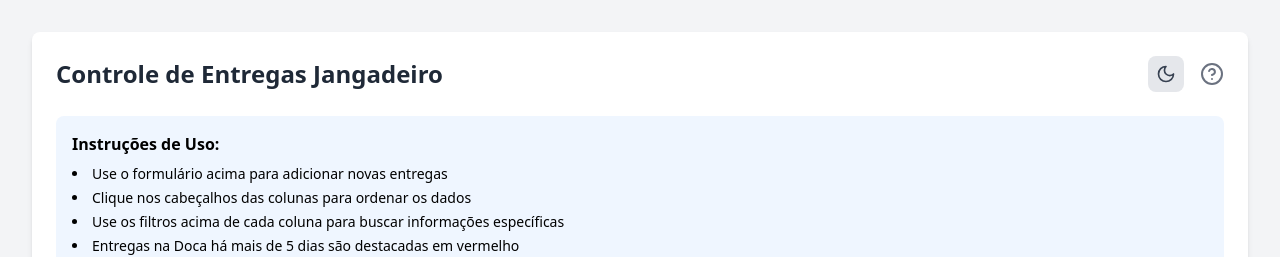
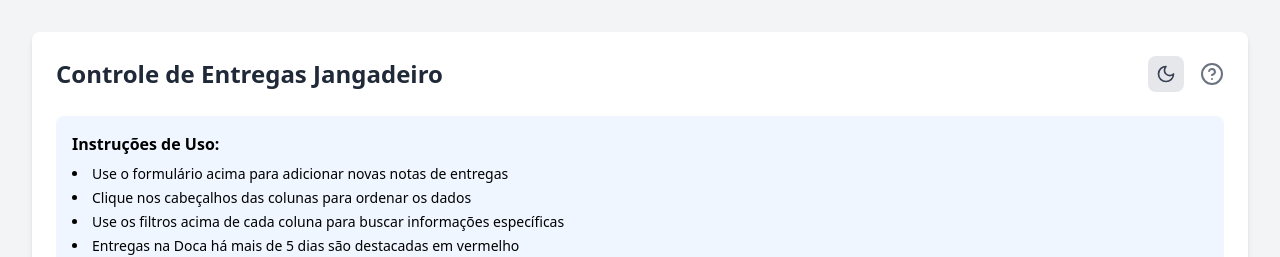
Before and after one commit to rafaelsilvaik/controledeentrega2.0, a React (Vite) app: page / in a window 1280 px wide. Both pictures are taken after a click on the button 1212 px from the left and 74 px from the top of the page. Shown: the top 257 px of the page. Built offline with nearby package versions, Linux system fonts and the light colour scheme; no server answers; the database is empty.

Commit message:
Update App.tsx

```diff
--- a/src/App.tsx
+++ b/src/App.tsx
@@ -130,7 +130,7 @@ function App() {
             <div className="bg-blue-50 dark:bg-blue-900/30 p-4 rounded-lg mb-6 print:hidden">
               <h2 className="font-semibold mb-2 dark:text-white">Instruções de Uso:</h2>
               <ul className="list-disc list-inside space-y-1 text-sm dark:text-gray-300">
-                <li>Use o formulário acima para adicionar novas entregas</li>
+                <li>Use o formulário acima para adicionar novas notas de entregas</li>
                 <li>Clique nos cabeçalhos das colunas para ordenar os dados</li>
                 <li>Use os filtros acima de cada coluna para buscar informações específicas</li>
                 <li>Entregas na Doca há mais de 5 dias são destacadas em vermelho</li>
```
